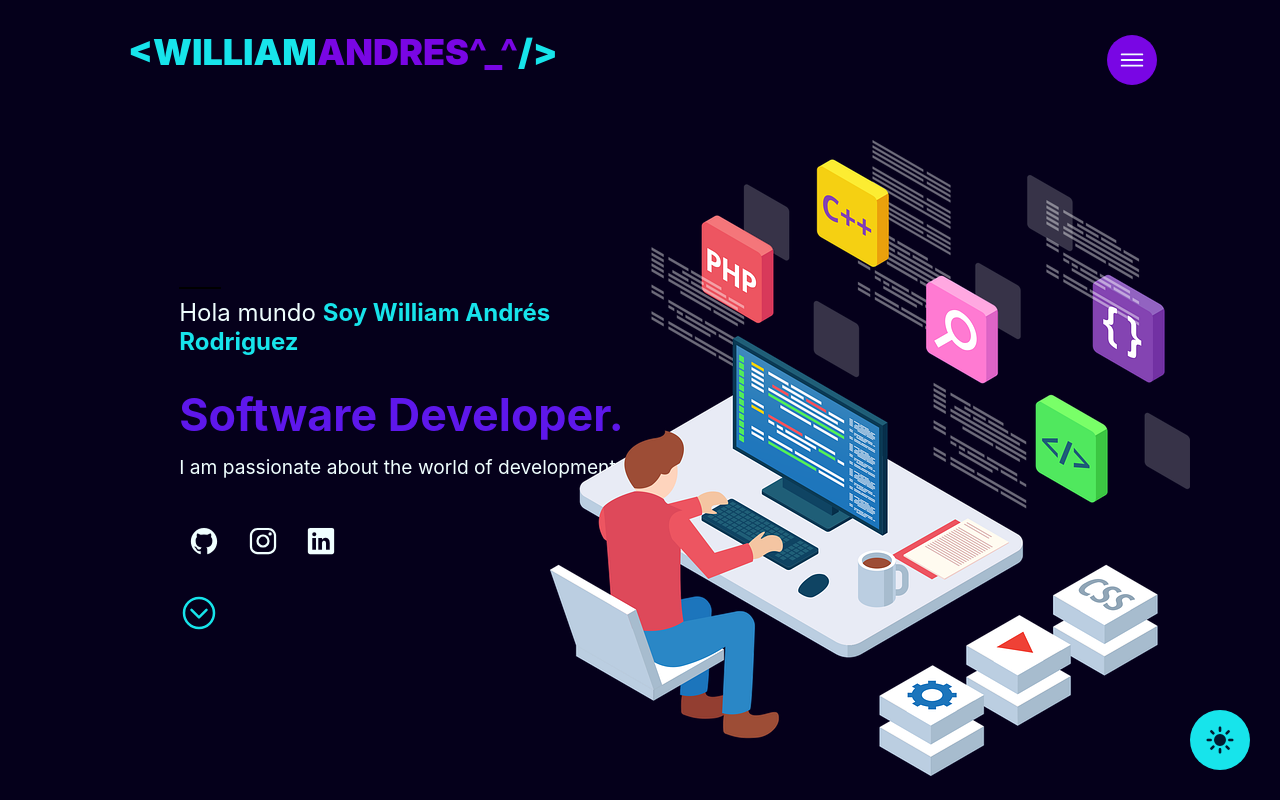
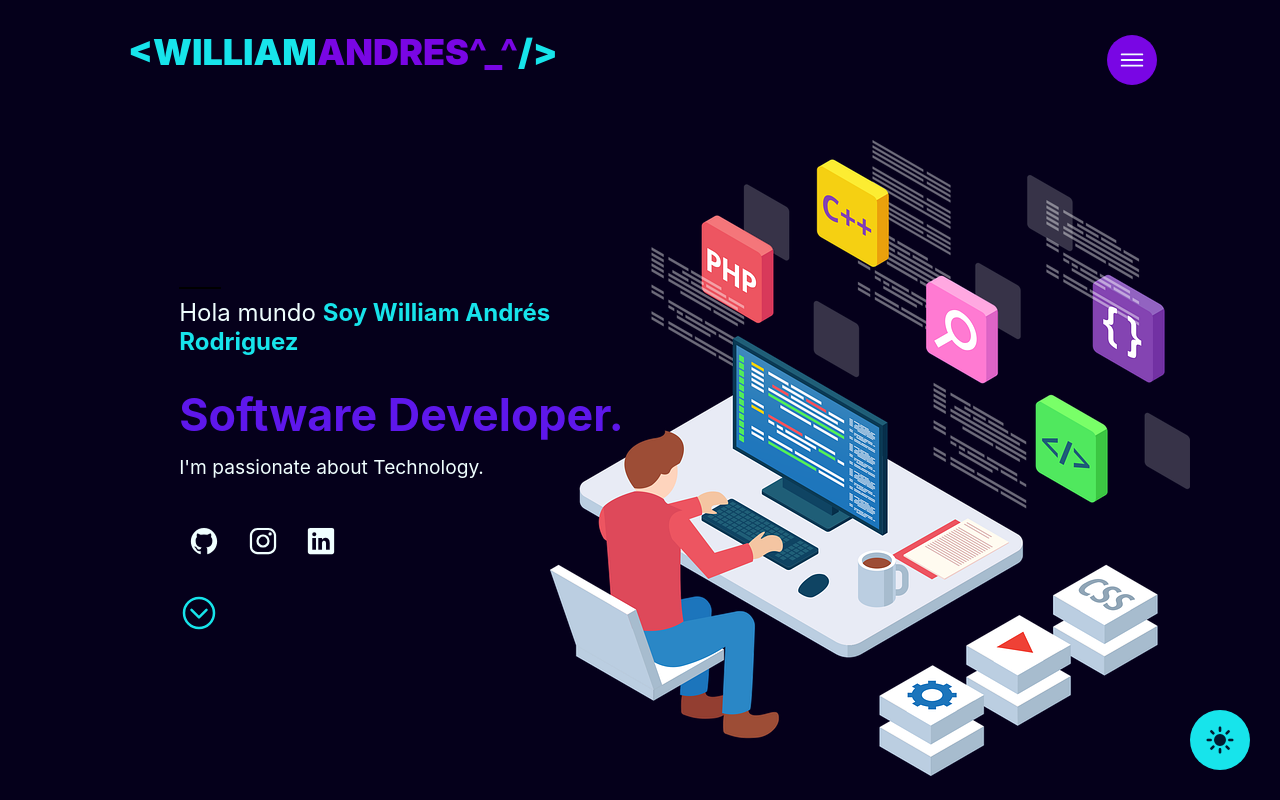
Before and after one commit to 9725william/William-Andres.github.io, a website: page index.html in a window 1280 px wide. Shown: the top 800 px of the page. Drawn offline with nearby package versions, Linux system fonts and the light colour scheme.

```diff
--- a/index.html
+++ b/index.html
@@ -65,7 +65,7 @@
 						</div>
 						<div>
 							<p>
-								I am passionate about the world of development.
+								I'm passionate about Technology.
 							</p>
 						</div>
 						<div id="div-redes">
```
